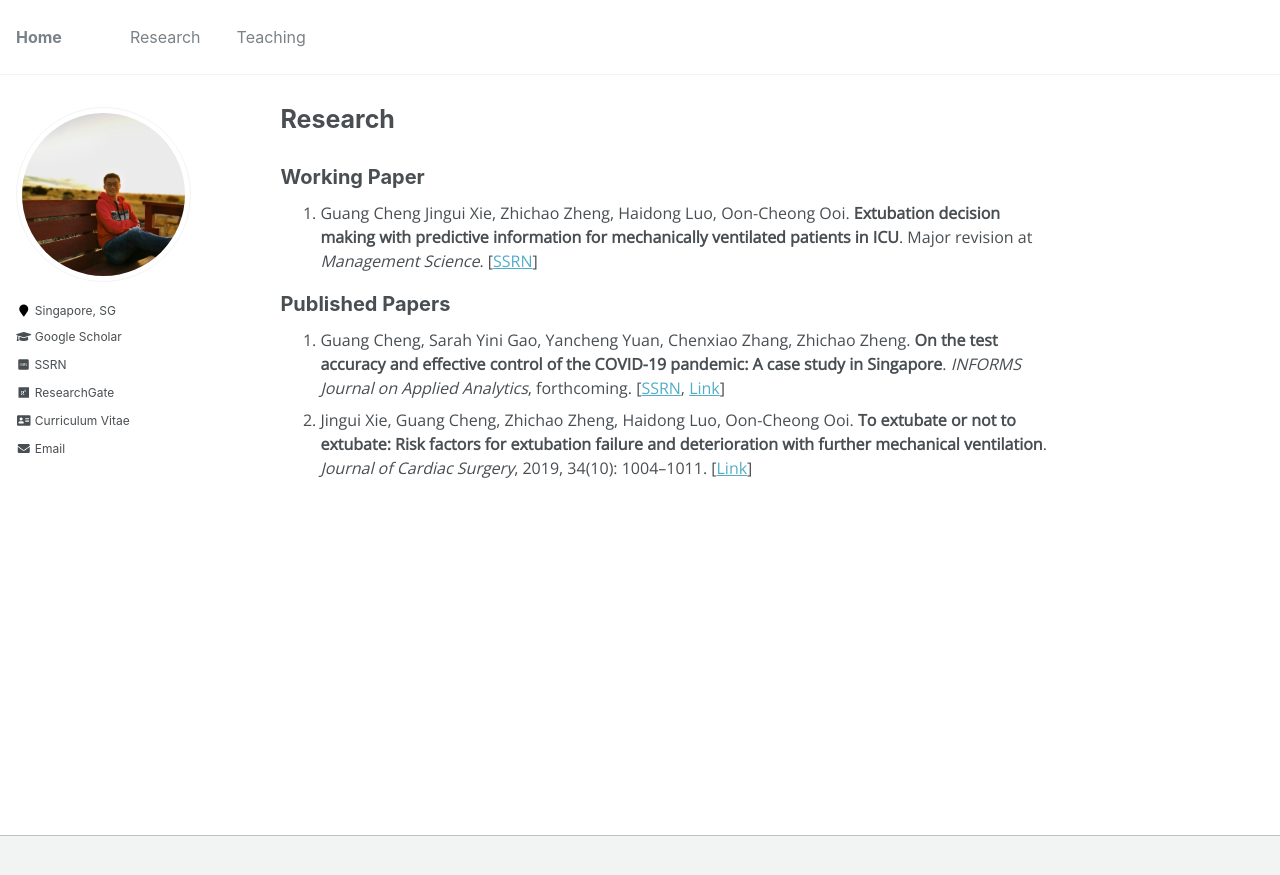
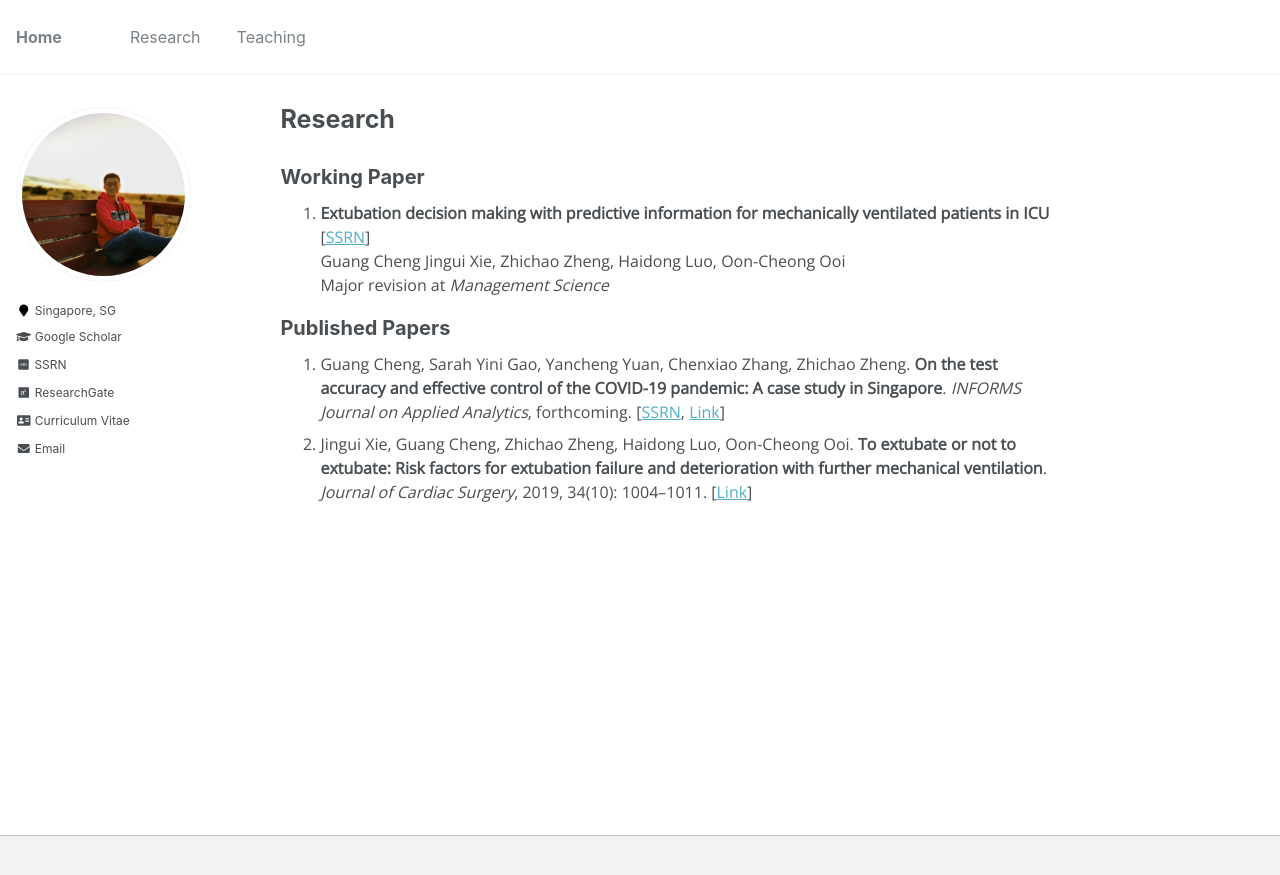
Before and after one commit to gcheng-nus/gcheng-nus.github.io, a Jekyll site: the page built from _pages/research.md, in a window 1280 px wide. Shown: the top 875 px of the page. Built offline with Jekyll 4.4.1, drawn with Linux system fonts in a browser that asks for light colours; some web fonts are replaced.

Commit message:
adjust format

```diff
--- a/_pages/research.md
+++ b/_pages/research.md
@@ -15,7 +15,9 @@ author_profile: true
 
 <h2 style="margin-top: 1em;">Working Paper</h2>
 <ol style="margin-top: 0em; margin-bottom: 1.2em;">
-	<li>Guang Cheng Jingui Xie, Zhichao Zheng, Haidong Luo, Oon-Cheong Ooi. <b>Extubation decision making with predictive information for mechanically ventilated patients in ICU</b>. Major revision at <i>Management Science</i>. [<a href="https://ssrn.com/abstract=3397530" target="_blank">SSRN</a>]</li>
+	<li><b>Extubation decision making with predictive information for mechanically ventilated patients in ICU</b> [<a href="https://ssrn.com/abstract=3397530" target="_blank">SSRN</a>]<br>
+	Guang Cheng Jingui Xie, Zhichao Zheng, Haidong Luo, Oon-Cheong Ooi<br>
+	Major revision at <i>Management Science</i></li>
 </ol>
 
 <h2>Published Papers</h2>
```
Also changed, not shown: 1 other file.
